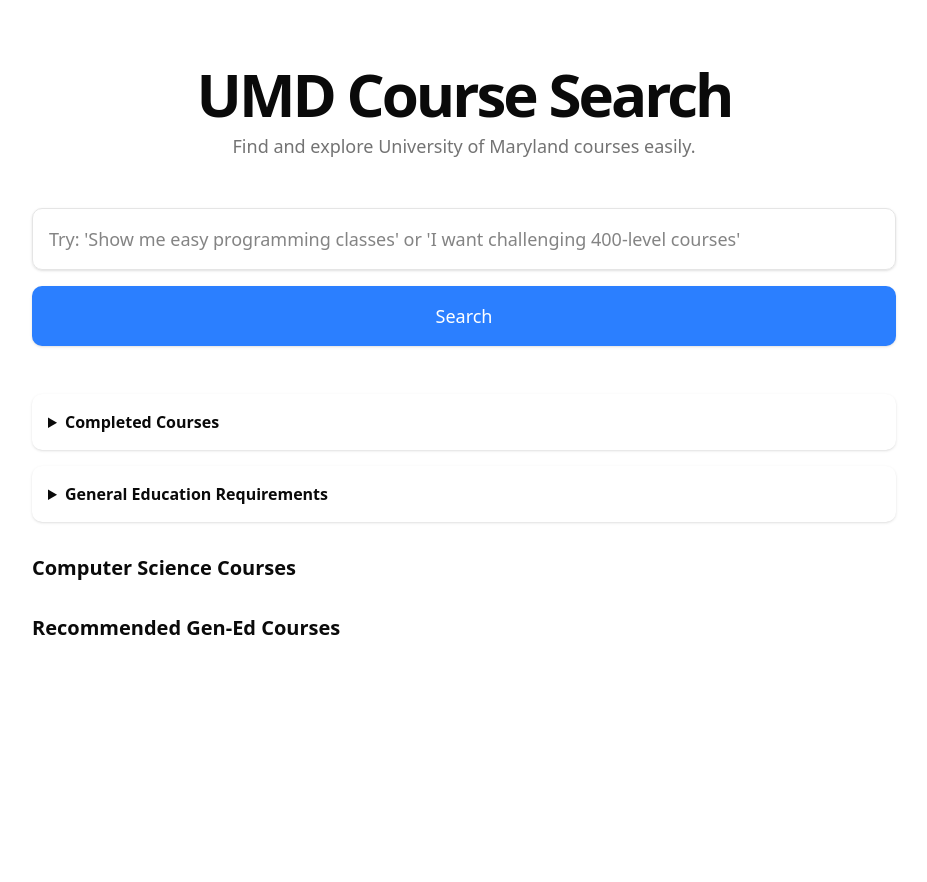
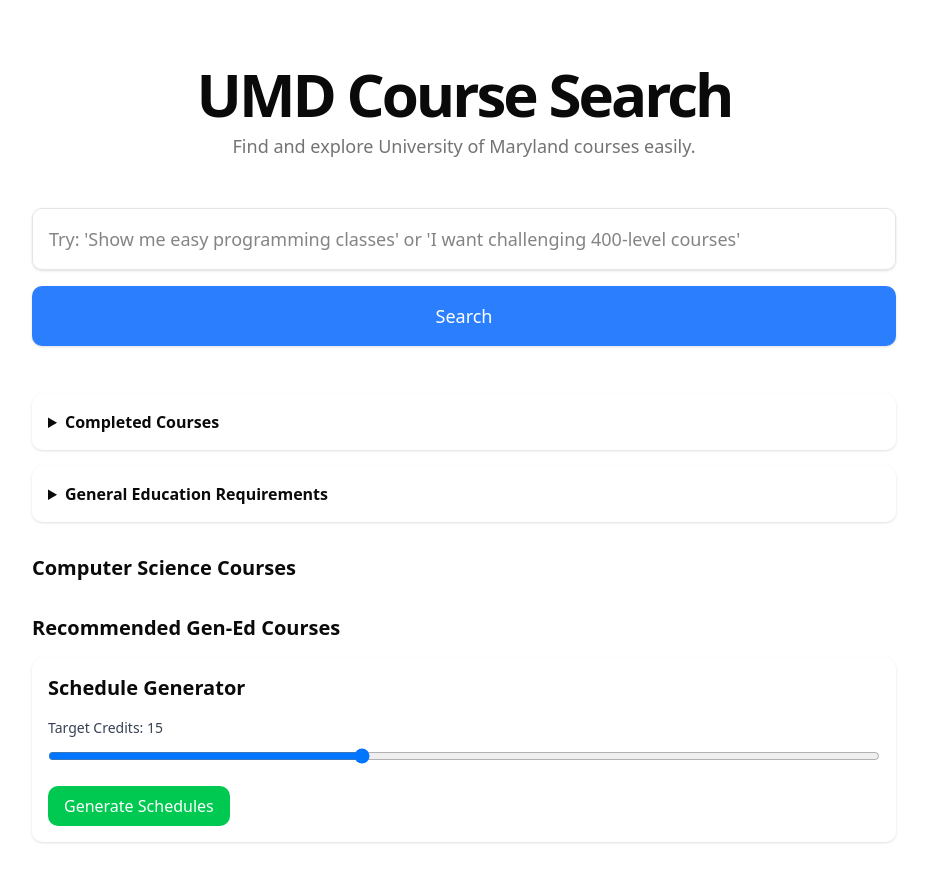
Before and after one commit to yyrichy/scheduleit, a Next.js app: page / in a window 1280 px wide. Shown: the top 882 px of the page, without its empty margins (176-1103 px from the left). Before the commit the page ends 800 px from the top, so only its background shows below. Built offline with nearby package versions, Linux system fonts and the light colour scheme.

Commit message:
credit slider

```diff
--- a/app/components/CourseSearch.tsx
+++ b/app/components/CourseSearch.tsx
@@ -132,6 +132,57 @@
     return courses.filter(course => course.prerequisites_met);
   };
 
+  // Add these new state variables with the existing ones
+  const [creditRange, setCreditRange] = useState([12, 15]); // Default range
+  const [generatedSchedules, setGeneratedSchedules] = useState<Array<SearchResult[]>>([]);
+
+  // Add this function to generate schedules
+  // Replace the creditRange state with a single targetCredits state
+  const [targetCredits, setTargetCredits] = useState(15); // Default 15 credits
+
+  // Modify the generateSchedules function
+  const generateSchedules = () => {
+    const allCourses = [...results.csCourses];
+    Object.values(results.genEdCourses).forEach(courses => {
+      allCourses.push(...courses);
+    });
+
+    const availableCourses = showOnlyAvailable
+      ? allCourses.filter(course => course.prerequisites_met)
+      : allCourses;
+
+    const schedules: Array<SearchResult[]> = [];
+    const generateCombinations = (
+      courses: SearchResult[],
+      currentSchedule: SearchResult[],
+      currentCredits: number,
+      startIndex: number
+    ) => {
+      // Allow ±1 credit from target
+      if (currentCredits >= targetCredits - 1 && currentCredits <= targetCredits + 1) {
+        schedules.push([...currentSchedule]);
+      }
+
+      for (let i = startIndex; i < courses.length; i++) {
+        const course = courses[i];
+        const newCredits = currentCredits + (Number(course.credits) || 0);
+
+        if (newCredits <= targetCredits + 1) {
+          generateCombinations(
+            courses,
+            [...currentSchedule, course],
+            newCredits,
+            i + 1
+          );
+        }
+      }
+    };
+
+    generateCombinations(availableCourses, [], 0, 0);
+    setGeneratedSchedules(schedules.slice(0, 10));
+  };
+
+  // Replace the credit range UI with a single slider
   return (
     <div className="max-w-4xl mx-auto p-4">
 
@@ -235,6 +286,58 @@
           </div>
         </div>
       </div>
+
+      {/* Add this after the search button */}
+      <div className="mb-8 p-4 bg-white rounded-lg shadow-sm">
+        <h2 className="text-xl font-bold mb-4">Schedule Generator</h2>
+        <div className="space-y-4">
+          <div>
+            <label className="block text-sm font-medium text-gray-700 mb-2">
+              Target Credits: {targetCredits}
+            </label>
+            <input
+              type="range"
+              min="12"
+              max="20"
+              value={targetCredits}
+              onChange={(e) => setTargetCredits(Number(e.target.value))}
+              className="w-full"
+            />
+          </div>
+          <button
+            onClick={generateSchedules}
+            className="px-4 py-2 bg-green-500 text-white rounded-lg hover:bg-green-600"
+          >
+            Generate Schedules
+          </button>
+        </div>
+
+        {/* Display generated schedules */}
+        {generatedSchedules.length > 0 && (
+          <div className="mt-6">
+            <h3 className="text-lg font-semibold mb-4">Possible Schedules</h3>
+            <div className="space-y-6">
+              {generatedSchedules.map((schedule, index) => (
+                <div key={index} className="p-4 border rounded-lg">
+                  <h4 className="font-medium mb-2">
+                    Schedule {index + 1} - {schedule.reduce((sum, course) => sum + (Number(course.credits) || 0), 0)} credits
+                  </h4>
+                  <div className="grid gap-2">
+                    {schedule.map((course) => (
+                      <div key={course.course_id} className="flex justify-between items-center">
+                        <span>{course.course_id}</span>
+                        <span>{course.credits} credits</span>
+                      </div>
+                    ))}
+                  </div>
+                </div>
+              ))}
+            </div>
+          </div>
+        )}
+      </div>
+
+      {/* ... rest of your existing code ... */}
     </div>
   );
 }
```
